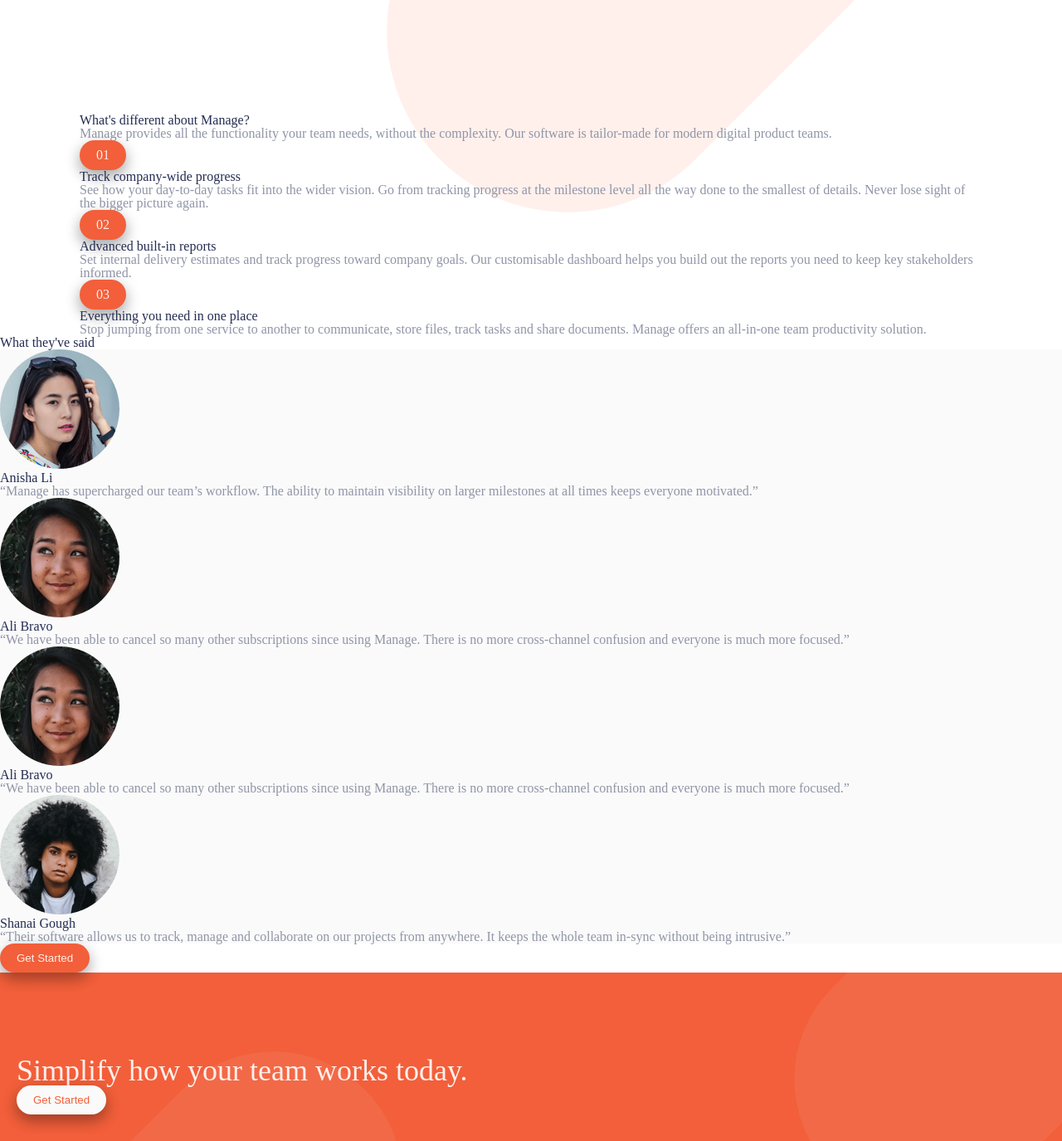
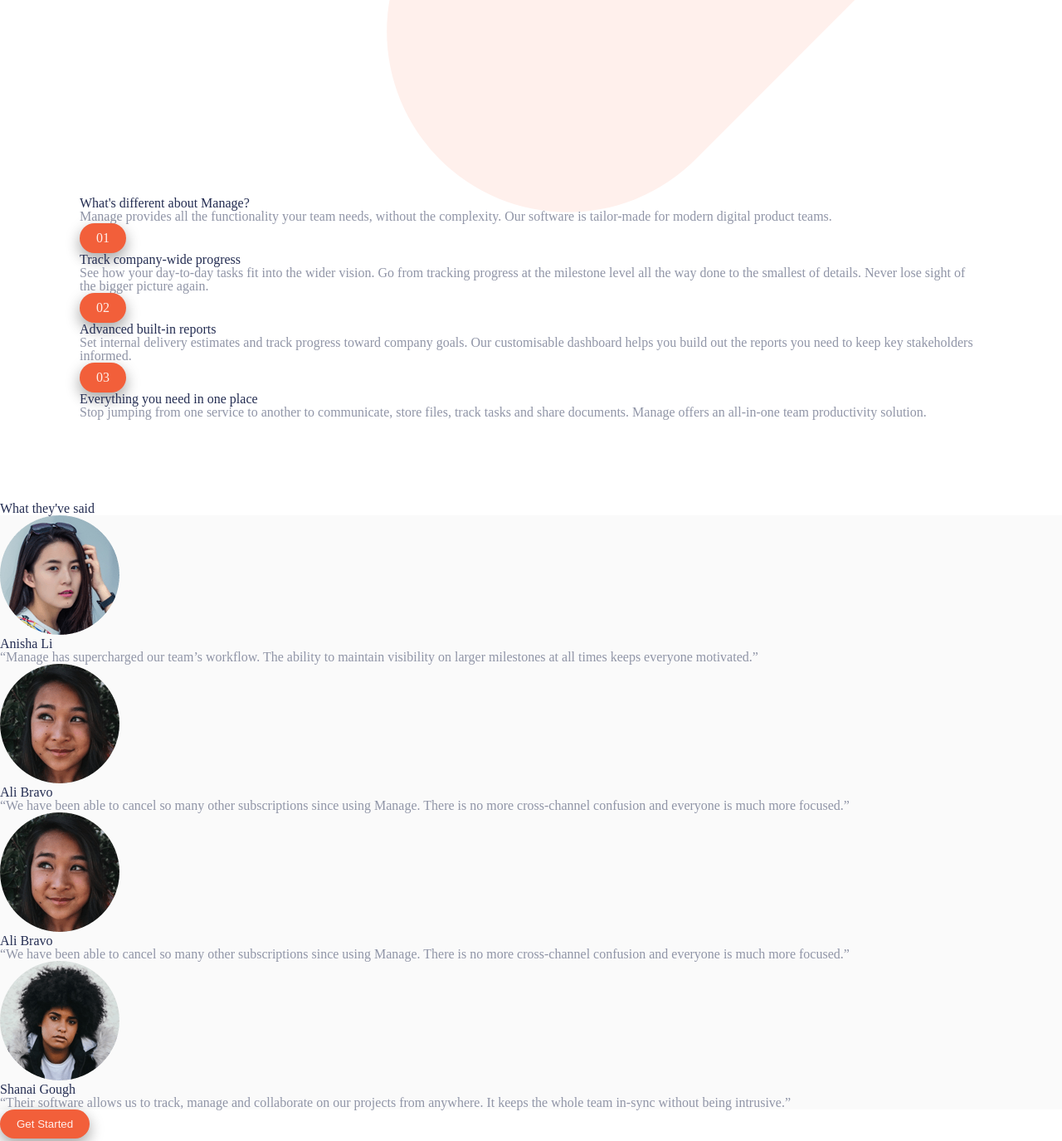
Before and after one commit to cfofana/manage-landing-page-master, a plain HTML site: page index.html in a window 1280 px wide. Shown: the part 558-1933 px from the top of the page at 83% size. Drawn offline with Linux system fonts and the light colour scheme.

Commit message:
Add space between sections

```diff
--- a/index.html
+++ b/index.html
@@ -56,7 +56,7 @@
 
   <!-- MAIN CONTENT -->
    <main>
-    <header class="hero">
+    <header class="hero space-between-sections">
       <div class="attention-words">
         <h1 class="be-vietnam-pro-bold">Bring everyone together to build better products.</h1>
         <p>Manage makes it simple for software teams to plan day-to-day
@@ -68,7 +68,7 @@
       </div>
     </header>
 
-    <section class="what-is-different">
+    <section class="what-is-different space-between-sections">
       <h2>What's different about Manage?</h2>
       <p>Manage provides all the functionality your team needs, without
         the complexity. Our software is tailor-made for modern digital
@@ -100,7 +100,8 @@
       </aside>
     </section>
   </div>
-    <section class="testimonials">
+
+    <section class="testimonials space-between-sections">
       <h3>What they've said</h3>
 
       <div class="avatar">
```
